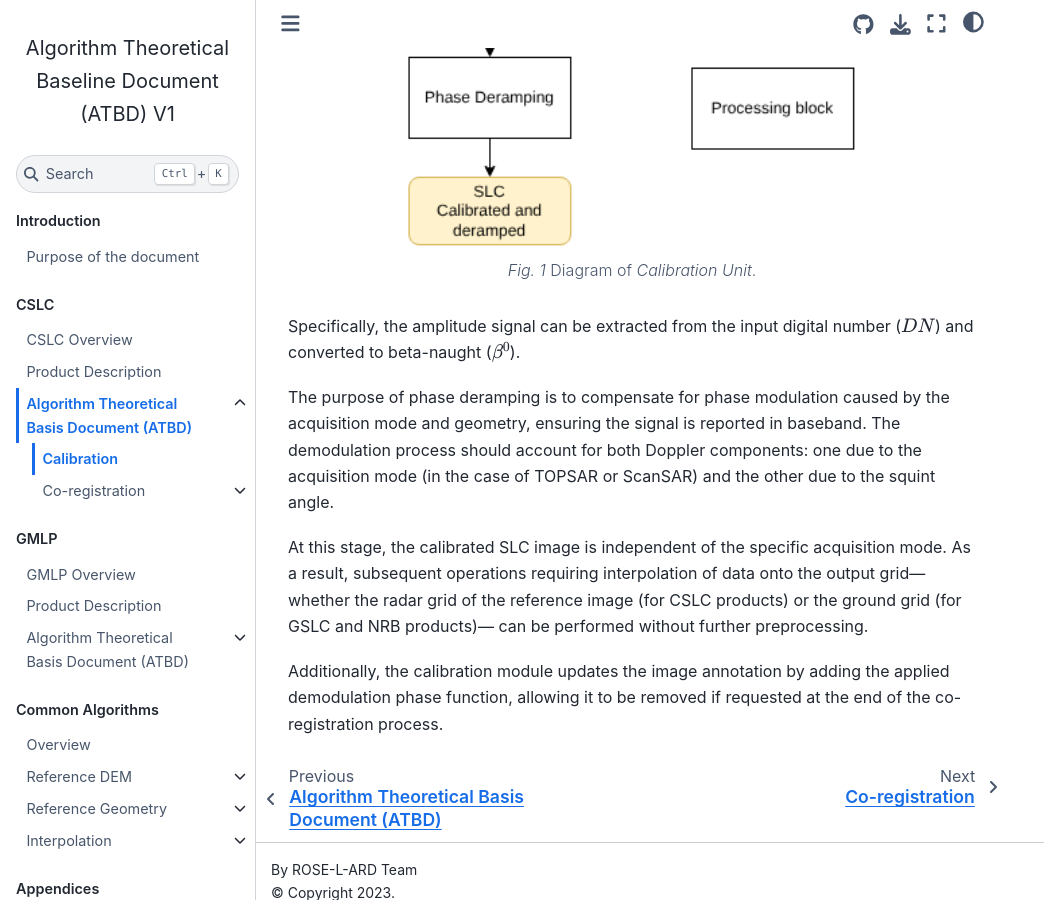
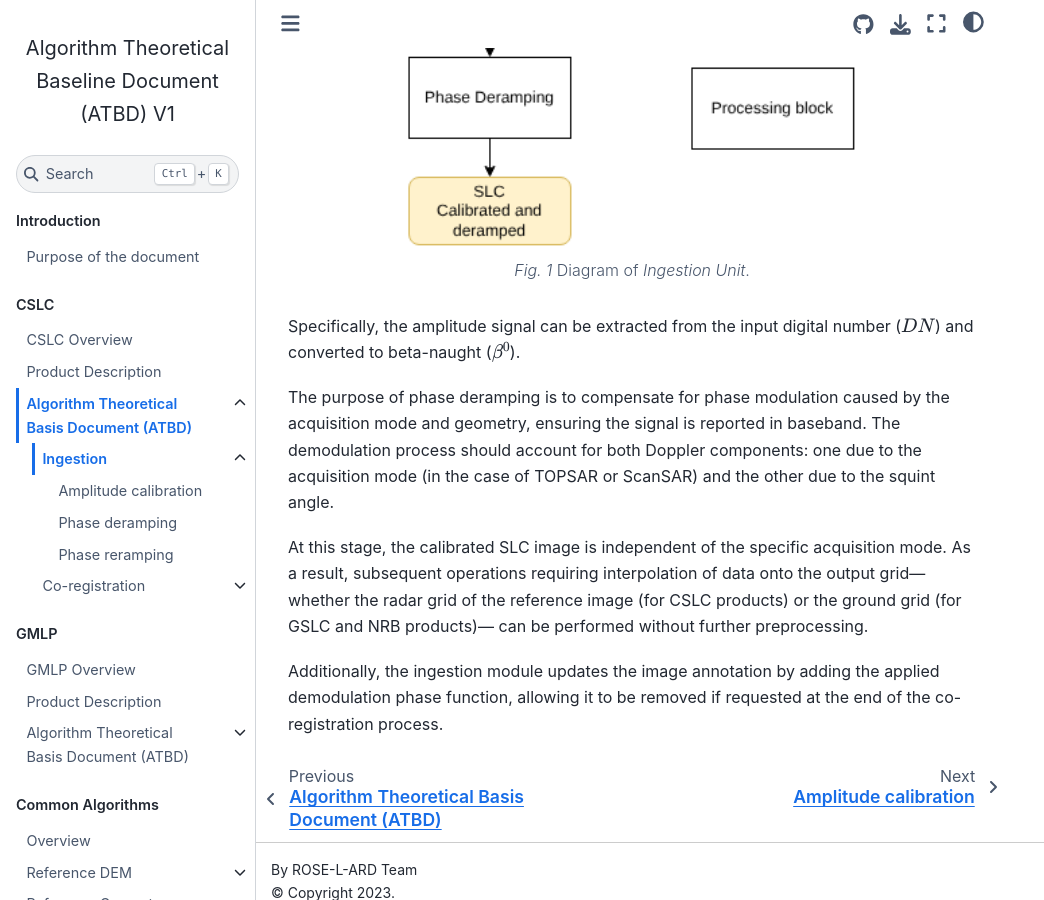
Before and after one commit to ROSE-L-ARD/cop-ard-atbd, a Jupyter Book: the page built from docs/atbd_book/common/ingestion.rst, in a window 1280 px wide and 900 px high, scrolled down 679 px. Shown: the whole window, without its empty margins (0-1044 px from the left). Built offline with Jupyter Book 1.0.4 settings and Sphinx 7.4.7 and the Sphinx Book theme 1.1.4, drawn with Linux system fonts in a browser that asks for light colours; pages that are not in the unit, such as notebooks, are missing from menus; some of the changed text lies outside the part shown.

Commit message:
renamed calibration as ingestion CDR RID AV-19

```diff
--- a/docs/atbd_book/common/ingestion.rst
+++ b/docs/atbd_book/common/ingestion.rst
@@ -12,27 +12,27 @@
    See the License for the specific language governing permissions and
    limitations under the License.
 
-.. _calibration:
+.. _ingestion:
 
-Calibration
+Ingestion
 ~~~~~~~~~~~~~~~~~~~~~~~~
-The calibration unit provides functionalities for calibrating the amplitude, and deramping the phase of the input SLC image.
+The ingestion unit provides functionalities for calibrating the amplitude, and deramping the phase of the input SLC image.
 
 The algorithm can be divided into three steps, executed in the following sequence:
 
 - :ref:`Amplitude calibration <amplitude_calibration>`
 - :ref:`Phase deramping <phase_deramping>`
 
-:numref:`calibration_unit_schema` shows a simplified schema of this functionality,
+:numref:`ingestion_unit_schema` shows a simplified schema of this functionality,
 with the necessary inputs and provided outputs.
 
-.. _calibration_unit_schema_figure:
+.. _ingestion_unit_schema_figure:
 .. figure:: images/ARD_Calbration_Unit_ATBD.drawio.png
-   :name: calibration_unit_schema
+   :name: ingestion_unit_schema
    :width: 450
    :align: center
 
-   Diagram of *Calibration Unit*.
+   Diagram of *Ingestion Unit*.
 
 Specifically, the amplitude signal can be extracted from the input digital number (:math:`DN`)
 and converted to beta-naught (:math:`\beta^0`).
@@ -47,5 +47,13 @@ As a result, subsequent operations requiring interpolation of data onto the outp
 the radar grid of the reference image (for CSLC products) or the ground grid (for GSLC and NRB products)—
 can be performed without further preprocessing.
 
-Additionally, the calibration module updates the image annotation by adding the applied
+Additionally, the ingestion module updates the image annotation by adding the applied
 demodulation phase function, allowing it to be removed if requested at the end of the co-registration process.
+
+.. toctree::
+   :maxdepth: 1
+   :hidden:
+
+   amplitude_calibration
+   phase_deramping
+   phase_reramping
```
